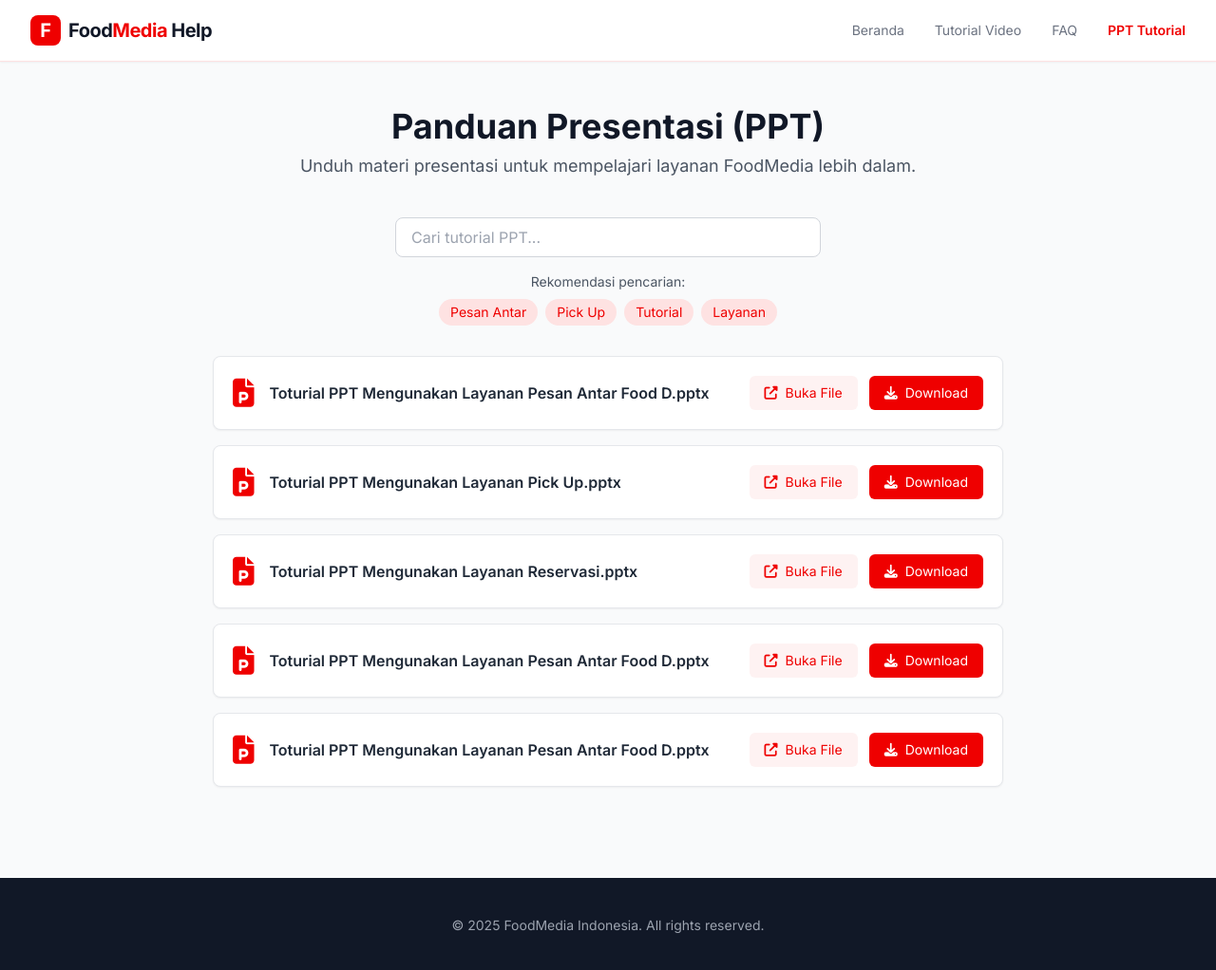
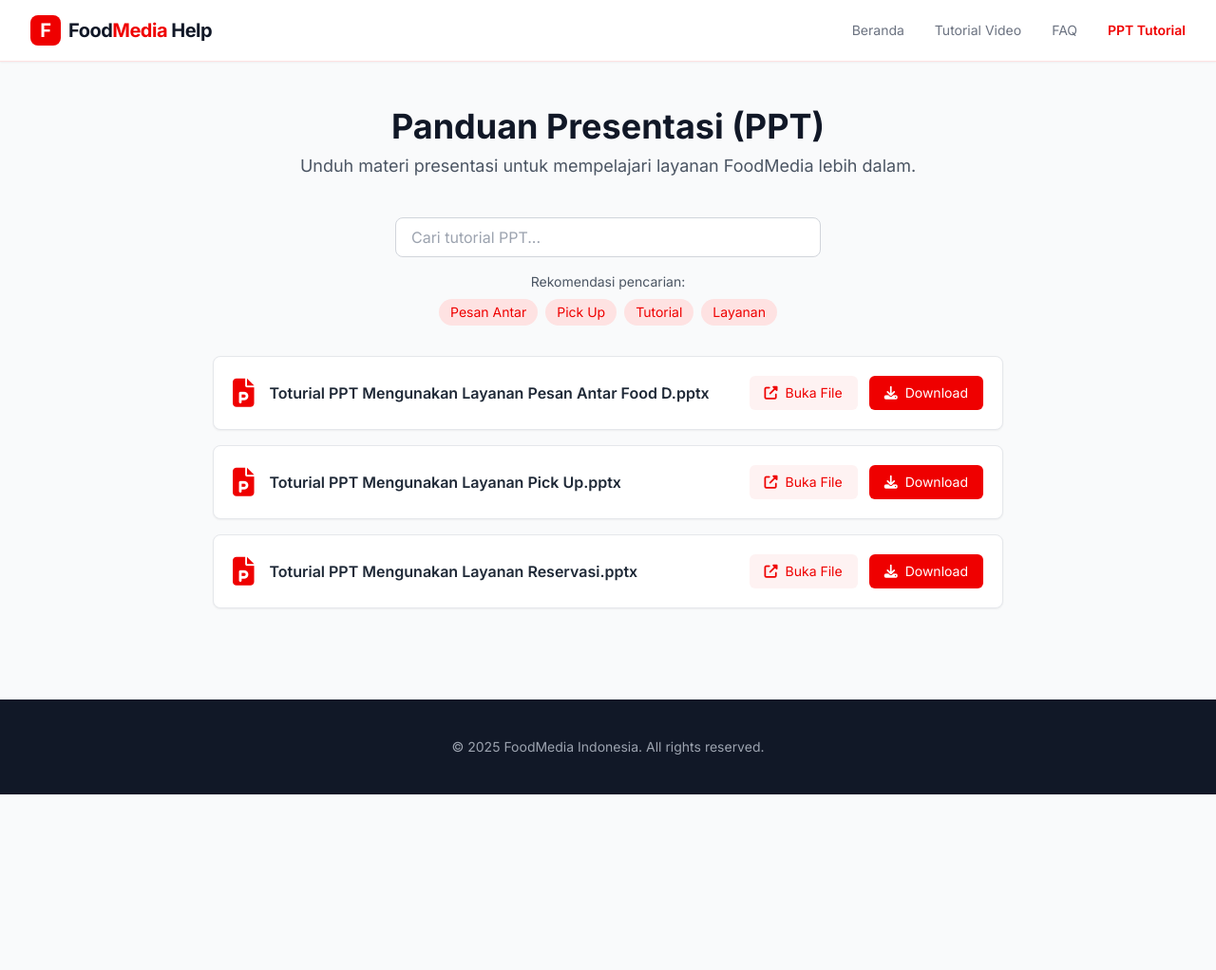
Before and after one commit to toolsfoodmedia-web/Toturial, a plain HTML site: page ppt-tutorial.html in a window 1280 px wide. Shown: the whole page at 95% size. After the commit the page ends 837 px from the top, so only its background shows below. Drawn offline with nearby package versions, Linux system fonts and the light colour scheme.

Commit message:
Update ppt-tutorial.html

```diff
--- a/ppt-tutorial.html
+++ b/ppt-tutorial.html
@@ -139,39 +139,6 @@
                     </a>
                 </div>
             </div>
-
-            <!-- Contoh Item 4 -->
-            <div class="bg-white border border-gray-200 rounded-lg p-5 shadow-sm flex flex-col sm:flex-row sm:items-center sm:justify-between gap-4">
-                <div class="flex items-center gap-4">
-                    <i class="fas fa-file-powerpoint text-3xl text-food-primary"></i>
-                    <h3 class="font-semibold text-gray-800">Toturial PPT Mengunakan Layanan Pesan Antar Food D.pptx</h3>
-                </div>
-                <div class="flex-shrink-0 flex gap-3">
-                    <a href="https://docs.google.com/presentation/d/1tzFnU3ImO_BnVFNIekb3Ck7xgZcq_URi/edit?usp=drive_link&ouid=109970452406468218490&rtpof=true&sd=true" target="_blank" class="inline-flex items-center gap-2 px-4 py-2 text-sm font-medium text-food-primary bg-red-50 rounded-md hover:bg-red-100 transition">
-                        <i class="fas fa-external-link-alt"></i> Buka File
-                    </a>
-                    <a href="https://docs.google.com/presentation/d/1tzFnU3ImO_BnVFNIekb3Ck7xgZcq_URi/export/pptx" class="inline-flex items-center gap-2 px-4 py-2 text-sm font-medium text-white bg-food-primary rounded-md hover:bg-food-dark transition">
-                        <i class="fas fa-download"></i> Download
-                    </a>
-                </div>
-            </div>
-
-            <!-- Contoh Item 5 -->
-            <div class="bg-white border border-gray-200 rounded-lg p-5 shadow-sm flex flex-col sm:flex-row sm:items-center sm:justify-between gap-4">
-                <div class="flex items-center gap-4">
-                    <i class="fas fa-file-powerpoint text-3xl text-food-primary"></i>
-                    <h3 class="font-semibold text-gray-800">Toturial PPT Mengunakan Layanan Pesan Antar Food D.pptx</h3>
-                </div>
-                <div class="flex-shrink-0 flex gap-3">
-                    <a href="https://docs.google.com/presentation/d/1tzFnU3ImO_BnVFNIekb3Ck7xgZcq_URi/edit?usp=drive_link&ouid=109970452406468218490&rtpof=true&sd=true" target="_blank" class="inline-flex items-center gap-2 px-4 py-2 text-sm font-medium text-food-primary bg-red-50 rounded-md hover:bg-red-100 transition">
-                        <i class="fas fa-external-link-alt"></i> Buka File
-                    </a>
-                    <a href="https://docs.google.com/presentation/d/1tzFnU3ImO_BnVFNIekb3Ck7xgZcq_URi/export/pptx" class="inline-flex items-center gap-2 px-4 py-2 text-sm font-medium text-white bg-food-primary rounded-md hover:bg-food-dark transition">
-                        <i class="fas fa-download"></i> Download
-                    </a>
-                </div>
-            </div>
-
         </div>
     </main>
 
```
